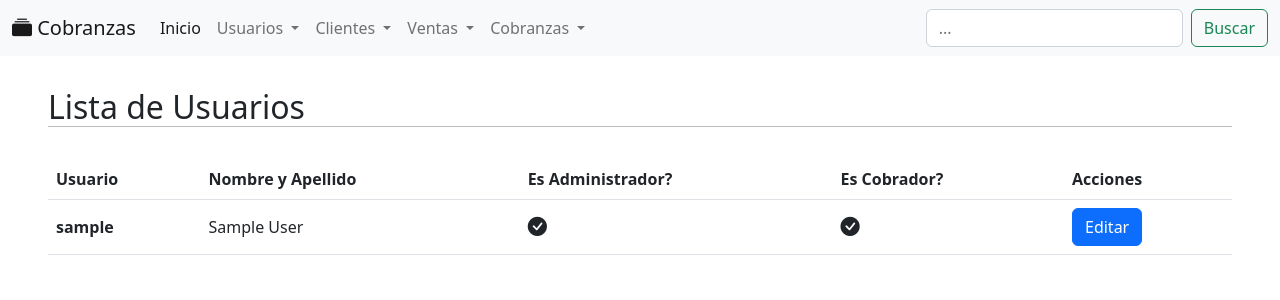
After one commit to luciano-im/app-cobranzas, a Django app: page /accounts/list/ in a window 1280 px wide. The commit adds this page. Shown: the top 300 px of the page. Run offline with Django 4.2, Linux system fonts and the light colour scheme; tables that the repository leaves empty hold one stand-in row (values such as "Sample post").

Commit message:
✨ Add list users view

```diff
--- a/cobranzas/app/static/css/styles.css
+++ b/cobranzas/app/static/css/styles.css
@@ -14,3 +14,13 @@
 .content form input[type="submit"] {
   margin-top: 1.5rem;
 }
+
+.content table td,
+.content table th {
+  vertical-align: middle;
+}
+
+.content table td i,
+.content table th i {
+  font-size: 1.2rem;
+}
--- a/cobranzas/app/templates/base.html
+++ b/cobranzas/app/templates/base.html
@@ -34,7 +34,7 @@
                 <ul class="dropdown-menu" aria-labelledby="navbar-dropdown-users">
                   <li><a class="dropdown-item" href="{% url 'signup' %}">Crear Usuario</a></li>
                   <li><hr class="dropdown-divider"></li>
-                  <li><a class="dropdown-item" href="#">Listado de Usuarios</a></li>
+                  <li><a class="dropdown-item" href="{% url 'list-users' %}">Listado de Usuarios</a></li>
                 </ul>
               </li>
               <li class="nav-item dropdown">
--- /dev/null
+++ b/cobranzas/app/templates/list_users.html
@@ -0,0 +1,43 @@
+{% extends 'base.html' %}
+{% load static %}
+
+{% block content %}
+  <h2>Lista de Usuarios</h2>
+
+  <table class="table table-hover">
+    <thead>
+      <tr>
+        <th scope="col">Usuario</th>
+        <th scope="col">Nombre y Apellido</th>
+        <th scope="col">Es Administrador?</th>
+        <th scope="col">Es Cobrador?</th>
+        <th scope="col">Acciones</th>
+      </tr>
+    </thead>
+    <tbody>
+      {% for user in users %}
+        <tr>
+          <th scope="row" align="center">{{user.username}}</th>
+          <td>{{user.first_name}} {{user.last_name}}</td>
+          <td>
+            {% if user.is_staff %}
+              <i class="bi bi-check-circle-fill"></i>
+            {% else %}
+              <i class="bi bi-x-circle-fill"></i>
+            {% endif %}
+          </td>
+          <td>
+            {% if user.is_collector %}
+              <i class="bi bi-check-circle-fill"></i>
+            {% else %}
+              <i class="bi bi-x-circle-fill"></i>
+            {% endif %}
+          </td>
+          <td>
+            <a href="#" class="btn btn-primary">Editar</a>
+          </td>
+        </tr>
+      {% endfor %}
+    </tbody>
+  </table>
+{% endblock %}
--- a/cobranzas/app/views.py
+++ b/cobranzas/app/views.py
@@ -14,3 +14,12 @@ class UserCreationView(CreateView):
     form_class = CustomUserCreationForm
     template_name = 'signup_form.html'
     success_url = '/'
+
+
+class UserListView(TemplateView):
+    template_name = 'list_users.html'
+
+    def get_context_data(self, **kwargs):
+        context = super().get_context_data(**kwargs)
+        context['users'] = User.objects.all()
+        return context
--- a/cobranzas/cobranzas/urls.py
+++ b/cobranzas/cobranzas/urls.py
@@ -17,7 +17,7 @@ import hmac
 from django.contrib import admin
 from django.urls import path, include
 
-from app.views import HomeView, UserCreationView
+from app.views import HomeView, UserCreationView, UserListView
 
 
 urlpatterns = [
@@ -25,4 +25,5 @@ urlpatterns = [
     path('', HomeView.as_view(), name='home'),
     path('accounts/', include('django.contrib.auth.urls')),
     path('accounts/signup/', UserCreationView.as_view(), name='signup'),
+    path('accounts/list/', UserListView.as_view(), name='list-users'),
 ]
```
